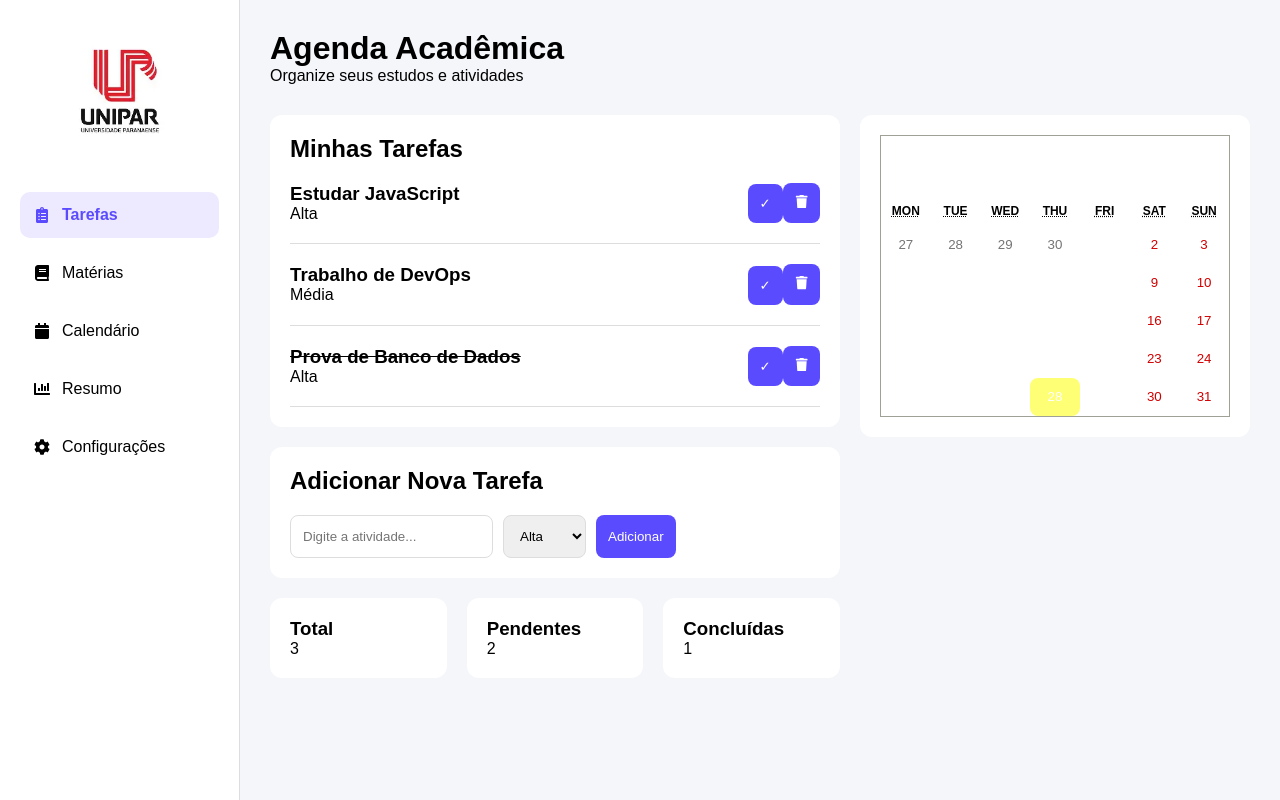
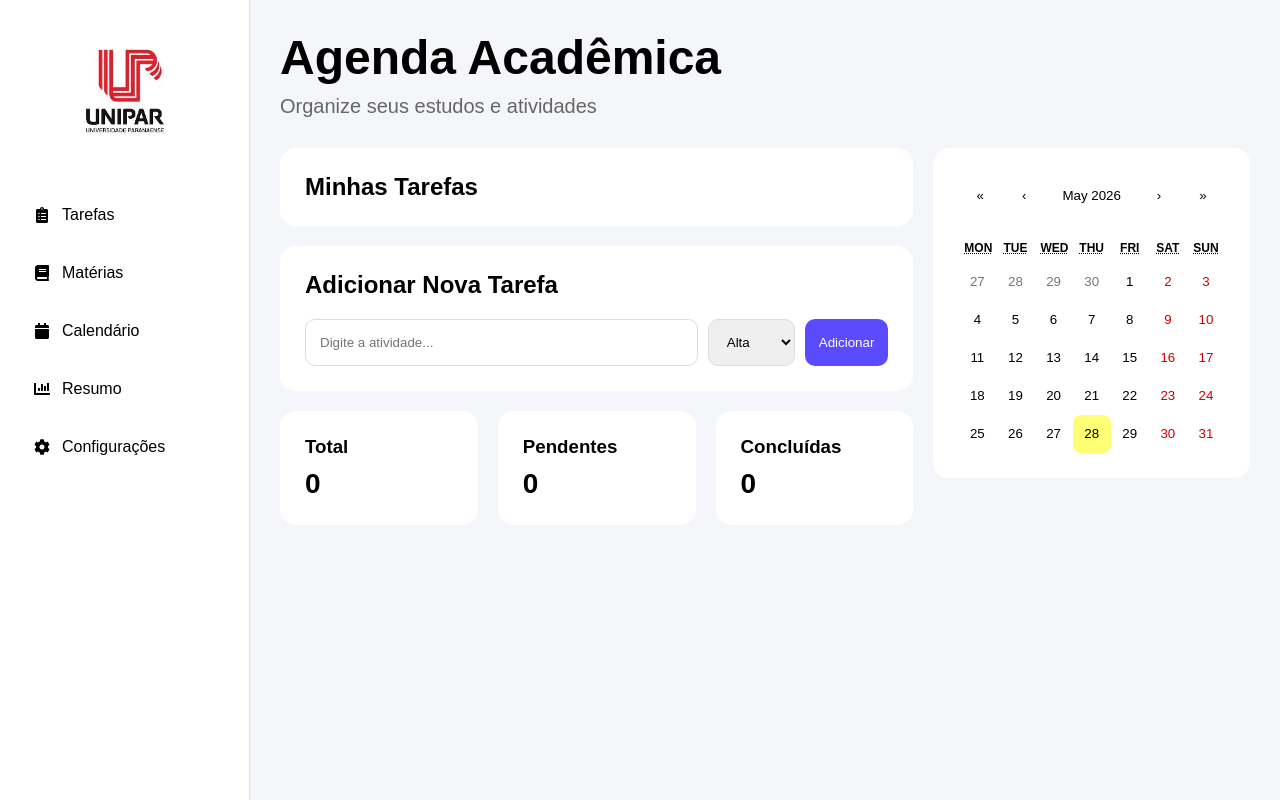
Before and after one commit to damottoca/agenda-academica, a React (Vite) app: page / in a window 1280 px wide. Built offline with nearby package versions, Linux system fonts and the light colour scheme.

Commit message:
implementação das páginas funcionais e navegação completa

```diff
--- a/package.json
+++ b/package.json
@@ -13,7 +13,8 @@
     "react": "^19.2.6",
     "react-calendar": "^6.0.1",
     "react-dom": "^19.2.6",
-    "react-icons": "^5.6.0"
+    "react-icons": "^5.6.0",
+    "react-router-dom": "^7.15.1"
   },
   "devDependencies": {
     "@eslint/js": "^10.0.1",
--- a/src/App.jsx
+++ b/src/App.jsx
@@ -1,42 +1,29 @@
 import { useState, useEffect } from 'react'
+
+import {
+  Routes,
+  Route
+} from 'react-router-dom'
 
 import Sidebar from './components/Sidebar'
 import Header from './components/Header'
-import TaskList from './components/TaskList'
-import CalendarBox from './components/CalendarBox'
-import StatsCards from './components/StatsCards'
-import AddTask from './components/AddTask'
+
+import Tasks from './pages/Tasks'
+import Subjects from './pages/Subjects'
+import CalendarPage from './pages/CalendarPage'
+import Summary from './pages/Summary'
+import Settings from './pages/Settings'
 
 function App() {
 
   const [tarefas, setTarefas] = useState(() => {
 
-    const salvas = localStorage.getItem('tarefas')
+    const salvas =
+      localStorage.getItem('tarefas')
 
     return salvas
       ? JSON.parse(salvas)
-      : [
-          {
-            id: 1,
-            titulo: 'Estudar JavaScript',
-            prioridade: 'Alta',
-            concluida: false
-          },
-
-          {
-            id: 2,
-            titulo: 'Trabalho de DevOps',
-            prioridade: 'Média',
-            concluida: false
-          },
-
-          {
-            id: 3,
-            titulo: 'Prova de Banco de Dados',
-            prioridade: 'Alta',
-            concluida: true
-          }
-        ]
+      : []
   })
 
   useEffect(() => {
@@ -48,7 +35,10 @@ function App() {
 
   }, [tarefas])
 
-  function adicionarTarefa(titulo, prioridade) {
+  function adicionarTarefa(
+    titulo,
+    prioridade
+  ) {
 
     const nova = {
       id: Date.now(),
@@ -57,13 +47,18 @@ function App() {
       concluida: false
     }
 
-    setTarefas([...tarefas, nova])
+    setTarefas([
+      ...tarefas,
+      nova
+    ])
   }
 
   function removerTarefa(id) {
 
     setTarefas(
-      tarefas.filter(t => t.id !== id)
+      tarefas.filter(
+        t => t.id !== id
+      )
     )
   }
 
@@ -71,6 +66,7 @@ function App() {
 
     setTarefas(
       tarefas.map(t =>
+
         t.id === id
           ? {
               ...t,
@@ -82,6 +78,7 @@ function App() {
   }
 
   return (
+
     <div className="container">
 
       <Sidebar />
@@ -90,31 +87,43 @@ function App() {
 
         <Header />
 
-        <div className="dashboard">
+        <Routes>
 
-          <div className="left">
+          <Route
+            path="/"
+            element={
+              <Tasks
+                tarefas={tarefas}
+                adicionarTarefa={adicionarTarefa}
+                removerTarefa={removerTarefa}
+                concluirTarefa={concluirTarefa}
+              />
+            }
+          />
 
-            <TaskList
-              tarefas={tarefas}
-              removerTarefa={removerTarefa}
-              concluirTarefa={concluirTarefa}
-            />
+          <Route
+            path="/materias"
+            element={<Subjects />}
+          />
 
-            <AddTask
-              adicionarTarefa={adicionarTarefa}
-            />
+          <Route
+            path="/calendario"
+            element={<CalendarPage />}
+          />
 
-            <StatsCards tarefas={tarefas} />
+          <Route
+            path="/resumo"
+            element={
+              <Summary tarefas={tarefas} />
+            }
+          />
 
-          </div>
+          <Route
+            path="/configuracoes"
+            element={<Settings />}
+          />
 
-          <div className="right">
-
-            <CalendarBox />
-
-          </div>
-
-        </div>
+        </Routes>
 
       </main>
 
--- a/src/components/Sidebar.jsx
+++ b/src/components/Sidebar.jsx
@@ -6,41 +6,62 @@ import {
   FaCog
 } from 'react-icons/fa'
 
+import {
+  Link
+} from 'react-router-dom'
+
 import logo from '../assets/logo.webp'
 
 export default function Sidebar() {
+
   return (
+
     <aside className="sidebar">
 
       <div className="logo-area">
-        <img src={logo} alt="UNIPAR" />
+        <img
+          src={logo}
+          alt="UNIPAR"
+        />
       </div>
 
       <ul>
-        <li className="active">
+
+        <li>
+          <Link to="/">
             <FaClipboardList />
             Tarefas
+          </Link>
         </li>
 
         <li>
+          <Link to="/materias">
             <FaBook />
             Matérias
+          </Link>
         </li>
 
         <li>
+          <Link to="/calendario">
             <FaCalendar />
             Calendário
+          </Link>
         </li>
 
         <li>
+          <Link to="/resumo">
             <FaChartBar />
             Resumo
+          </Link>
         </li>
 
         <li>
+          <Link to="/configuracoes">
             <FaCog />
             Configurações
+          </Link>
         </li>
+
       </ul>
 
     </aside>
--- /dev/null
+++ b/src/pages/CalendarPage.jsx
@@ -0,0 +1,16 @@
+import Calendar from 'react-calendar'
+import 'react-calendar/dist/Calendar.css'
+
+export default function CalendarPage() {
+
+  return (
+
+    <div className="card">
+
+      <h2>Calendário Acadêmico</h2>
+
+      <Calendar />
+
+    </div>
+  )
+}
--- /dev/null
+++ b/src/pages/Settings.jsx
@@ -0,0 +1,33 @@
+import { useState } from 'react'
+
+export default function Settings() {
+
+  const [dark, setDark] =
+    useState(false)
+
+  function alternarTema() {
+
+    setDark(!dark)
+
+    document.body.classList.toggle(
+      'dark-mode'
+    )
+  }
+
+  return (
+
+    <div className="card">
+
+      <h2>Configurações</h2>
+
+      <button onClick={alternarTema}>
+
+        {dark
+          ? 'Modo Claro'
+          : 'Modo Escuro'}
+
+      </button>
+
+    </div>
+  )
+}
--- /dev/null
+++ b/src/pages/Subjects.jsx
@@ -0,0 +1,30 @@
+export default function Subjects() {
+
+  const materias = [
+    'Banco de Dados',
+    'DevOps',
+    'JavaScript',
+    'Engenharia de Software'
+  ]
+
+  return (
+
+    <div className="card">
+
+      <h2>Matérias</h2>
+
+      <ul className="subjects-list">
+
+        {materias.map((m, index) => (
+
+          <li key={index}>
+            {m}
+          </li>
+
+        ))}
+
+      </ul>
+
+    </div>
+  )
+}
--- /dev/null
+++ b/src/pages/Summary.jsx
@@ -0,0 +1,36 @@
+export default function Summary({
+  tarefas
+}) {
+
+  const concluidas =
+    tarefas.filter(
+      t => t.concluida
+    ).length
+
+  const pendentes =
+    tarefas.filter(
+      t => !t.concluida
+    ).length
+
+  return (
+
+    <div className="summary-grid">
+
+      <div className="stat-card">
+        <h2>Total</h2>
+        <p>{tarefas.length}</p>
+      </div>
+
+      <div className="stat-card">
+        <h2>Pendentes</h2>
+        <p>{pendentes}</p>
+      </div>
+
+      <div className="stat-card">
+        <h2>Concluídas</h2>
+        <p>{concluidas}</p>
+      </div>
+
+    </div>
+  )
+}
--- /dev/null
+++ b/src/pages/Tasks.jsx
@@ -0,0 +1,41 @@
+import TaskList from '../components/TaskList'
+import AddTask from '../components/AddTask'
+import StatsCards from '../components/StatsCards'
+import CalendarBox from '../components/CalendarBox'
+
+export default function Tasks({
+  tarefas,
+  adicionarTarefa,
+  removerTarefa,
+  concluirTarefa
+}) {
+
+  return (
+
+    <div className="dashboard">
+
+      <div className="left">
+
+        <TaskList
+          tarefas={tarefas}
+          removerTarefa={removerTarefa}
+          concluirTarefa={concluirTarefa}
+        />
+
+        <AddTask
+          adicionarTarefa={adicionarTarefa}
+        />
+
+        <StatsCards tarefas={tarefas} />
+
+      </div>
+
+      <div className="right">
+
+        <CalendarBox />
+
+      </div>
+
+    </div>
+  )
+}
--- a/src/styles/global.css
+++ b/src/styles/global.css
@@ -2,6 +2,27 @@
   margin: 0;
   padding: 0;
   box-sizing: border-box;
+  font-family: sans-serif;
+}
+
+body {
+  background: #f5f6fa;
+}
+
+/* CONTAINER */
+
+.container {
+  display: flex;
+}
+
+/* SIDEBAR */
+
+.sidebar {
+  width: 250px;
+  min-height: 100vh;
+  background: white;
+  padding: 20px;
+  border-right: 1px solid #ddd;
 }
 
 .logo-area {
@@ -15,55 +36,58 @@
   border-radius: 12px;
 }
 
-.sidebar {
-  width: 240px;
-  min-height: 100vh;
-  background: white;
-  padding: 20px;
-  border-right: 1px solid #ddd;
-}
-
 .sidebar ul {
   list-style: none;
 }
 
 .sidebar li {
+  margin-bottom: 12px;
+}
+
+.sidebar a {
   display: flex;
   align-items: center;
   gap: 12px;
 
   padding: 14px;
-  margin-bottom: 12px;
 
   border-radius: 10px;
-  cursor: pointer;
+
+  text-decoration: none;
+  color: black;
 
   transition: 0.3s;
 }
 
-.sidebar li:hover {
-  background: #f3f0ff;
+.sidebar a:hover {
+  background: #ede9ff;
+  color: #5b4bff;
 }
 
-.active {
-  background: #ede9ff;
-  color: #5b4bff;
-  font-weight: bold;
-}
-
-body {
-  background: #f5f6fa;
-  font-family: sans-serif;
-}
-
-.container {
-  display: flex;
-}
+/* CONTENT */
 
 .content {
   flex: 1;
   padding: 30px;
 }
+
+/* HEADER */
+
+.header {
+  margin-bottom: 30px;
+}
+
+.header h1 {
+  font-size: 48px;
+  margin-bottom: 10px;
+}
+
+.header p {
+  font-size: 20px;
+  color: #666;
+}
+
+/* DASHBOARD */
 
 .dashboard {
   display: flex;
@@ -78,23 +102,70 @@ body {
   flex: 1;
 }
 
-.header {
-  margin-bottom: 30px;
-}
+/* CARD */
 
 .card {
   background: white;
-  padding: 20px;
-  border-radius: 12px;
+  padding: 25px;
+  border-radius: 16px;
   margin-bottom: 20px;
 }
+
+/* TASKS */
 
 .task {
   display: flex;
   justify-content: space-between;
+  align-items: center;
+
   padding: 20px 0;
-  border-bottom: 1px solid #ddd;
+
+  border-bottom: 1px solid #eee;
 }
+
+.task h3 {
+  margin-bottom: 8px;
+}
+
+.task p {
+  color: #666;
+}
+
+/* BUTTONS */
+
+.task-buttons {
+  display: flex;
+  gap: 10px;
+}
+
+.task-buttons button {
+  width: 42px;
+  height: 42px;
+
+  border: none;
+  border-radius: 10px;
+
+  cursor: pointer;
+
+  color: white;
+  font-size: 16px;
+
+  transition: 0.3s;
+}
+
+.task-buttons button:hover {
+  transform: scale(1.05);
+}
+
+.task-buttons button:first-child {
+  background: #22c55e;
+}
+
+.task-buttons button:last-child {
+  background: #ef4444;
+}
+
+/* FORM */
 
 .form {
   display: flex;
@@ -105,16 +176,32 @@ body {
 input,
 select,
 button {
-  padding: 12px;
-  border-radius: 8px;
+  padding: 14px;
+  border-radius: 10px;
   border: 1px solid #ddd;
+  outline: none;
+}
+
+input {
+  flex: 1;
 }
 
 button {
+  cursor: pointer;
+}
+
+.form button {
   background: #5b4bff;
   color: white;
   border: none;
+  transition: 0.3s;
 }
+
+.form button:hover {
+  opacity: 0.9;
+}
+
+/* STATS */
 
 .stats {
   display: flex;
@@ -122,13 +209,100 @@ button {
 }
 
 .stat-card {
+  flex: 1;
+
   background: white;
-  flex: 1;
-  padding: 20px;
-  border-radius: 12px;
+  padding: 25px;
+
+  border-radius: 16px;
 }
 
+.stat-card h3,
+.stat-card h2 {
+  margin-bottom: 10px;
+}
+
+.stat-card p {
+  font-size: 28px;
+  font-weight: bold;
+}
+
+/* SUBJECTS */
+
+.subjects-list {
+  margin-top: 20px;
+  list-style: none;
+}
+
+.subjects-list li {
+  background: #f5f5f5;
+
+  padding: 16px;
+
+  border-radius: 10px;
+
+  margin-bottom: 12px;
+}
+
+/* SUMMARY */
+
+.summary-grid {
+  display: flex;
+  gap: 20px;
+}
+
+/* DARK MODE */
+
+.dark-mode {
+  background: #121212;
+  color: white;
+}
+
+.dark-mode .sidebar,
+.dark-mode .card,
+.dark-mode .stat-card {
+  background: #1f1f1f;
+  color: white;
+}
+
+.dark-mode input,
+.dark-mode select {
+  background: #2b2b2b;
+  color: white;
+  border: 1px solid #444;
+}
+
+.dark-mode .sidebar a {
+  color: white;
+}
+
+.dark-mode .sidebar a:hover {
+  background: #2d2d2d;
+}
+
+/* CALENDAR */
+
+.react-calendar {
+  width: 100%;
+  border: none !important;
+}
+
+.react-calendar button {
+  border-radius: 8px;
+}
+
+/* RESPONSIVIDADE */
+
 @media (max-width: 900px) {
+
+  .container {
+    flex-direction: column;
+  }
+
+  .sidebar {
+    width: 100%;
+    min-height: auto;
+  }
 
   .dashboard {
     flex-direction: column;
@@ -138,8 +312,15 @@ button {
     flex-direction: column;
   }
 
-  .sidebar {
-    display: none;
+  .summary-grid {
+    flex-direction: column;
   }
 
+  .form {
+    flex-direction: column;
+  }
+
+  .header h1 {
+    font-size: 36px;
+  }
 }
```
Also changed, not shown: src/main.jsx (+11 -3 lines), 1 other file (tests, documents, lock files or other folders). Lines whose indentation alone changed are shown as unchanged.
